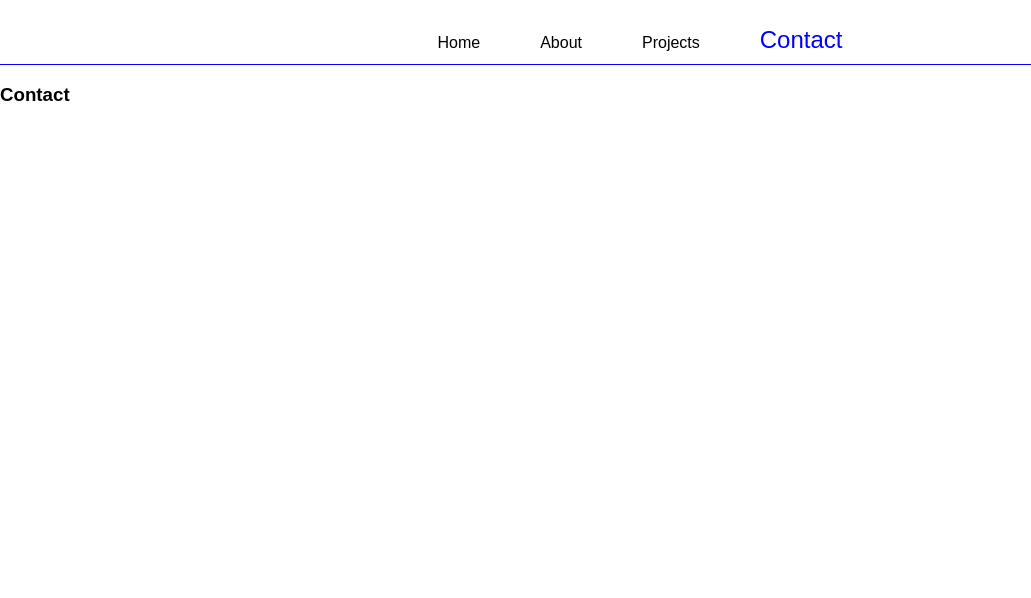
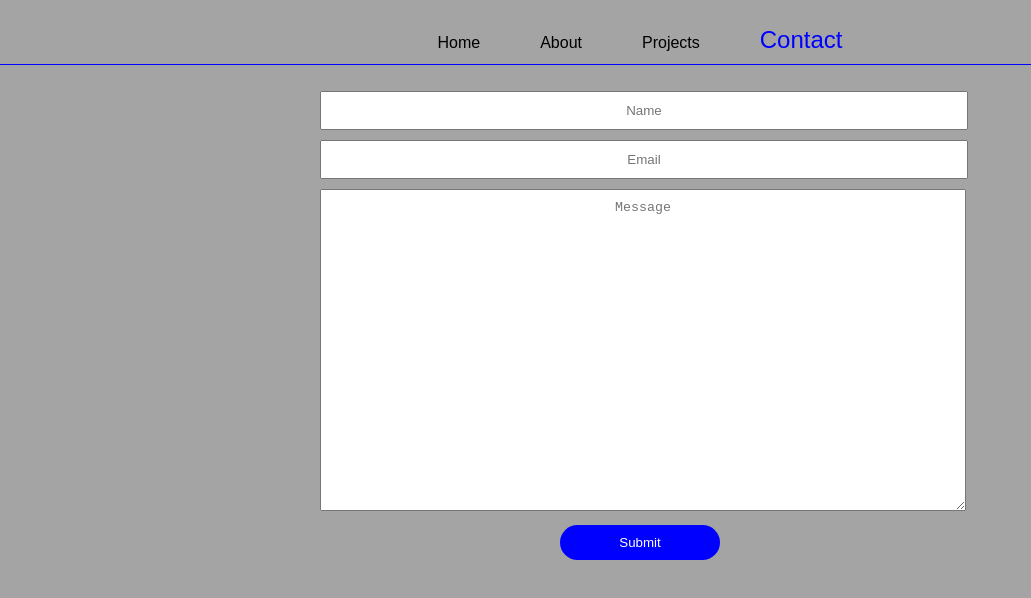
Before and after one commit to mohammadkharma/Portfolio, a React (Create React App) app in the folder portfolio/: page /contact in a window 1280 px wide. Shown: the top 598 px of the page, without its empty margins (0-1031 px from the left). Built offline with nearby package versions, Linux system fonts and the light colour scheme.

Commit message:
initialized Contact page

```diff
--- a/portfolio/src/App.css
+++ b/portfolio/src/App.css
@@ -3,6 +3,7 @@ body {
   margin: 0;
   padding: 0;
   font-family: Arial, Helvetica, sans-serif;
+  background: rgb(164, 164, 164);
 }
 
 .navbar ul {
@@ -102,3 +103,39 @@ body {
 }
 
 /* ----------------------------------- */
+
+.contact {
+  width: 50%;
+  display: block;
+  margin: auto;
+}
+
+.contact .field input:not(.submit) {
+  width: 100%;
+  padding-top: 10px;
+  padding-bottom: 10px;
+  margin-top: 10px;
+  text-align: center;
+}
+
+.contact .field textarea {
+  width: 100%;
+  height: 300px;
+  padding-top: 10px;
+  padding-bottom: 10px;
+  margin-top: 10px;
+  text-align: center;
+}
+
+.contact .field .submit {
+  width: 25%;
+  display: block;
+  margin: auto;
+  background: blue;
+  color: white;
+  border: 0;
+  padding-top: 10px;
+  padding-bottom: 10px;
+  margin-top: 10px;
+  border-radius: 20px;
+}
--- a/portfolio/src/components/Contact.jsx
+++ b/portfolio/src/components/Contact.jsx
@@ -3,7 +3,25 @@ import React from "react";
 const Contact = () => {
   return (
     <div className="contact">
-      <h3>Contact</h3>
+      <form action="POST" data-netlify="true">
+        <div className="field">
+          <input type="text" name="name" id="name" placeholder="Name" />
+        </div>
+        <div className="field">
+          <input type="email" name="email" id="email" placeholder="Email" />
+        </div>
+        <div className="field">
+          <textarea
+            name="message"
+            id="message"
+            placeholder="Message"
+          ></textarea>
+        </div>
+        <div data-netlifyrecaptcha="true"></div>
+        <div className="field">
+          <input className="submit" type="submit" value="Submit" />
+        </div>
+      </form>
     </div>
   );
 };
```
